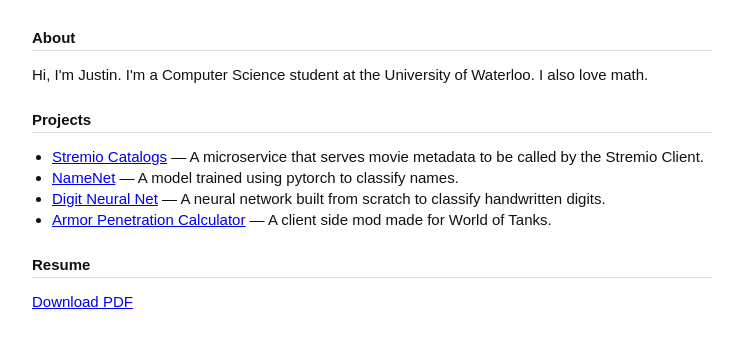
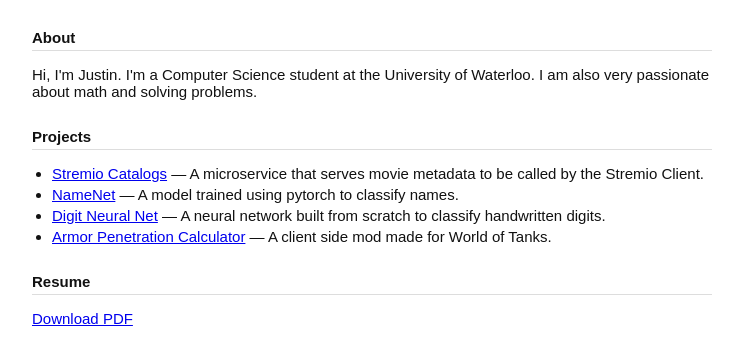
Before and after one commit to pademinune/pademinune.github.io, a plain HTML site: page index.html in a window 1280 px wide. Shown: the part 88-450 px from the top of the page, without its empty margins (268-1011 px from the left). Drawn offline with Linux system fonts and the light colour scheme.

Commit message:
updated about me

```diff
--- a/index.html
+++ b/index.html
@@ -23,7 +23,7 @@
   <main>
     <section id="about">
       <h2>About</h2>
-      <p>Hi, I'm Justin. I'm a Computer Science student at the University of Waterloo. I also love math.</p>
+      <p>Hi, I'm Justin. I'm a Computer Science student at the University of Waterloo. I am also very passionate about math and solving problems.</p>
     </section>
 
     <section id="projects">
```
